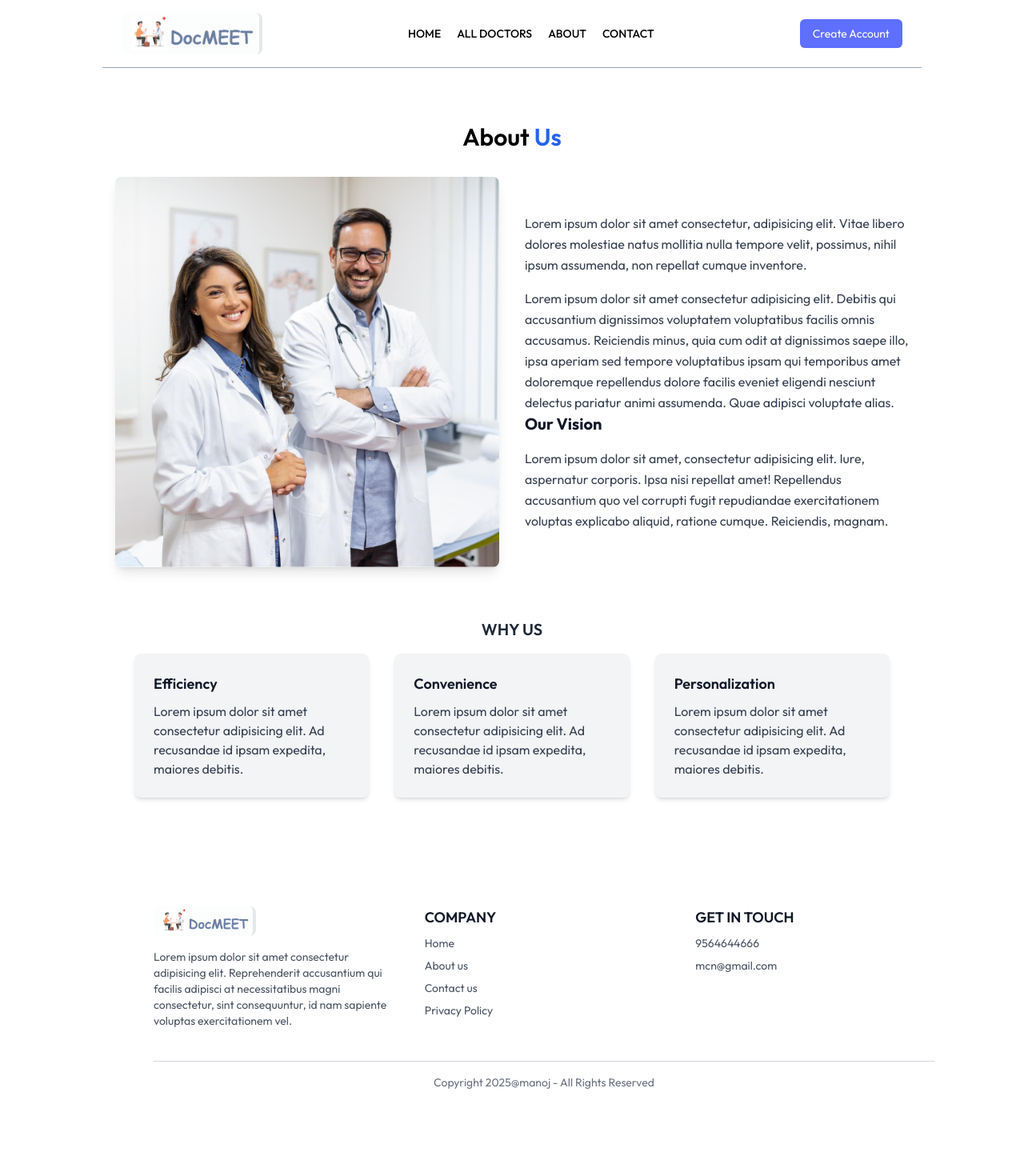
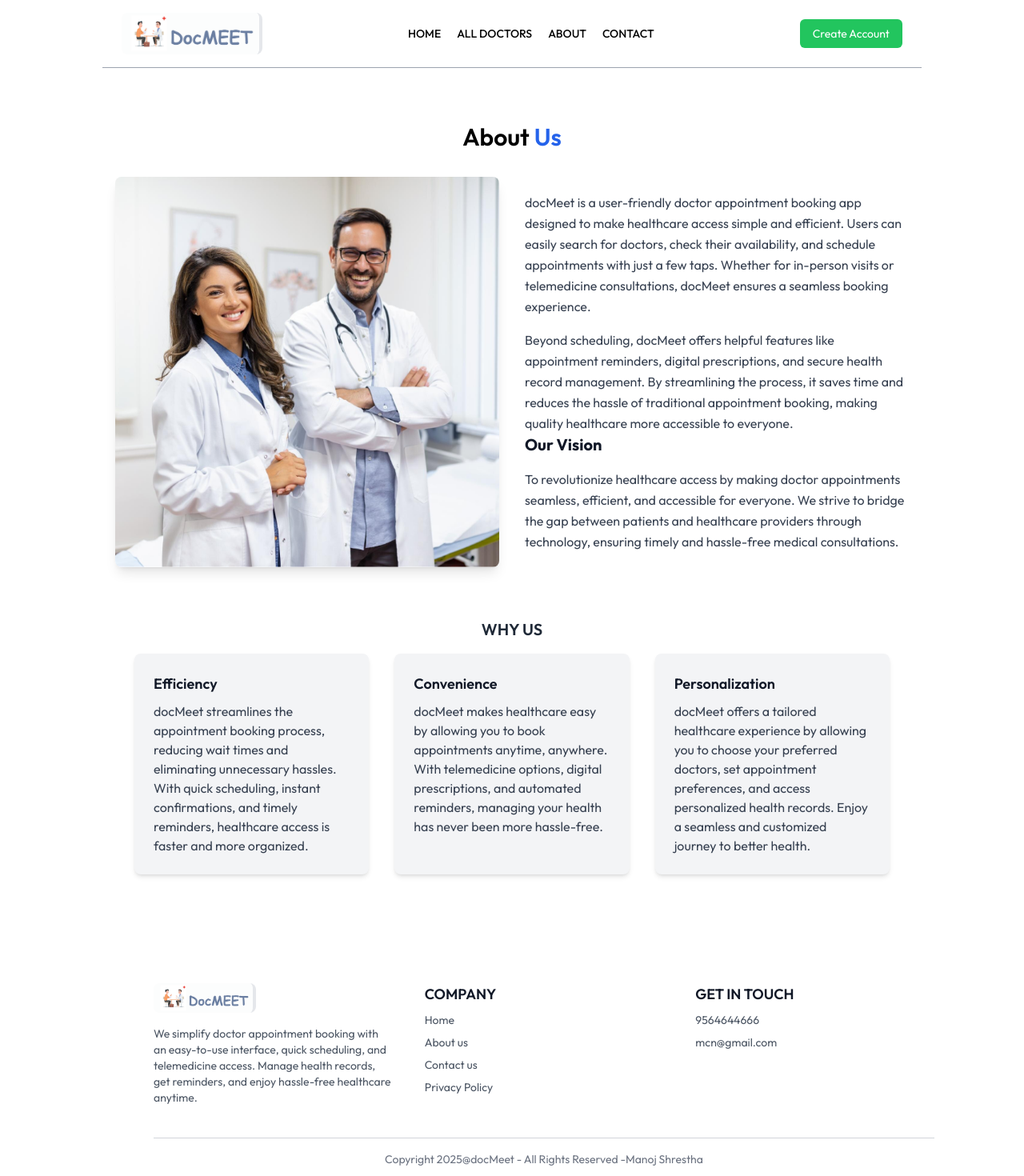
Before and after one commit to manojshrestha003/doctorAppointmentSystem-FrontEnd, a React (Vite) app: page /about in a window 1280 px wide. Shown: the top 1470 px of the page at 80% size. Before the commit the page ends 1403 px from the top, so only its background shows below. Built offline with nearby package versions, Linux system fonts and the light colour scheme; no server answers.

Commit message:
update color integration

```diff
--- a/src/components/Footer.jsx
+++ b/src/components/Footer.jsx
@@ -9,7 +9,7 @@ const Footer = () => {
         <div className='flex flex-col itemssss-center md:items-start text-center md:text-left gap-4'>
           <img src={assets.docMeet} alt='Logo' className='w-32  border-r-4 rounded-lg' />
           <p className='text-gray-600 text-sm max-w-sm'>
-            Lorem ipsum dolor sit amet consectetur adipisicing elit. Reprehenderit accusantium qui facilis adipisci at necessitatibus magni consectetur, sint consequuntur, id nam sapiente voluptas exercitationem vel.
+          We simplify doctor appointment booking with an easy-to-use interface, quick scheduling, and telemedicine access. Manage health records, get reminders, and enjoy hassle-free healthcare anytime.
           </p>
         </div>
 
@@ -36,7 +36,7 @@ const Footer = () => {
 
       {/* Copyright text */}
       <div className='mt-10 border-t border-gray-300 pt-4 text-center text-gray-500 text-sm'>
-        <p>Copyright 2025@manoj - All Rights Reserved</p>
+        <p>Copyright 2025@docMeet - All Rights Reserved  -Manoj Shrestha</p>
       </div>
     </div>
   );
--- a/src/components/Navbar.jsx
+++ b/src/components/Navbar.jsx
@@ -60,7 +60,7 @@ const Navbar = () => {
             </div>
           </div>
           :
-            <button onClick={()=>{navigate('/login')}} className="bg-primary text-white px-4 py-2 rounded-md hover:bg-primary-dark">
+            <button onClick={()=>{navigate('/login')}} className="bg-green-500 text-white px-4 py-2 rounded-md hover:bg-primary-dark ">
             Create Account
           </button>
         }
--- a/src/components/TopDoctors.jsx
+++ b/src/components/TopDoctors.jsx
@@ -44,7 +44,7 @@ const TopDoctors = () => {
   {/* More Button */}
   <button
     onClick={() => { navigate('/doctors'); scrollTo(0,0); }}
-    className="mt-6 px-5 py-2 bg-blue-600 text-white rounded-lg hover:bg-blue-700 transition"
+    className="mt-6 px-5 py-2 bg-green-500 text-white rounded-lg hover:bg-green-300 transition"
   >
     More
   </button>
--- a/src/pages/About.jsx
+++ b/src/pages/About.jsx
@@ -25,16 +25,16 @@ const About = () => {
         {/* Right Side - Text */}
         <div className="w-full md:w-1/2 space-y-4">
           <p className="text-gray-700 leading-relaxed">
-            Lorem ipsum dolor sit amet consectetur, adipisicing elit. Vitae libero dolores molestiae natus mollitia nulla tempore velit, possimus, nihil ipsum assumenda, non repellat cumque inventore.
+          docMeet is a user-friendly doctor appointment booking app designed to make healthcare access simple and efficient. Users can easily search for doctors, check their availability, and schedule appointments with just a few taps. Whether for in-person visits or telemedicine consultations, docMeet ensures a seamless booking experience.
           </p>
           <p className="text-gray-700 leading-relaxed">
-            Lorem ipsum dolor sit amet consectetur adipisicing elit. Debitis qui accusantium dignissimos voluptatem voluptatibus facilis omnis accusamus. Reiciendis minus, quia cum odit at dignissimos saepe illo, ipsa aperiam sed tempore voluptatibus ipsam qui temporibus amet doloremque repellendus dolore facilis eveniet eligendi nesciunt delectus pariatur animi assumenda. Quae adipisci voluptate alias.
+          Beyond scheduling, docMeet offers helpful features like appointment reminders, digital prescriptions, and secure health record management. By streamlining the process, it saves time and reduces the hassle of traditional appointment booking, making quality healthcare more accessible to everyone.
           </p>
 
           {/* Vision Section */}
           <b className="text-xl text-gray-900">Our Vision</b>
           <p className="text-gray-700 leading-relaxed">
-            Lorem ipsum dolor sit amet, consectetur adipisicing elit. Iure, aspernatur corporis. Ipsa nisi repellat amet! Repellendus accusantium quo vel corrupti fugit repudiandae exercitationem voluptas explicabo aliquid, ratione cumque. Reiciendis, magnam.
+          To revolutionize healthcare access by making doctor appointments seamless, efficient, and accessible for everyone. We strive to bridge the gap between patients and healthcare providers through technology, ensuring timely and hassle-free medical consultations.
           </p>
         </div>
       </div>
@@ -50,7 +50,8 @@ const About = () => {
     <div className="bg-gray-100 p-6 rounded-lg shadow-md">
       <b className="text-lg font-semibold text-gray-900">Efficiency</b>
       <p className="mt-2">
-        Lorem ipsum dolor sit amet consectetur adipisicing elit. Ad recusandae id ipsam expedita, maiores debitis.
+      docMeet streamlines the appointment booking process, reducing wait times and eliminating unnecessary hassles. With quick scheduling, instant confirmations, and timely reminders, healthcare access is faster and more organized.
+
       </p>
     </div>
 
@@ -58,7 +59,7 @@ const About = () => {
     <div className="bg-gray-100 p-6 rounded-lg shadow-md">
       <b className="text-lg font-semibold text-gray-900">Convenience</b>
       <p className="mt-2">
-        Lorem ipsum dolor sit amet consectetur adipisicing elit. Ad recusandae id ipsam expedita, maiores debitis.
+      docMeet makes healthcare easy by allowing you to book appointments anytime, anywhere. With telemedicine options, digital prescriptions, and automated reminders, managing your health has never been more hassle-free.
       </p>
     </div>
 
@@ -66,7 +67,7 @@ const About = () => {
     <div className="bg-gray-100 p-6 rounded-lg shadow-md">
       <b className="text-lg font-semibold text-gray-900">Personalization</b>
       <p className="mt-2">
-        Lorem ipsum dolor sit amet consectetur adipisicing elit. Ad recusandae id ipsam expedita, maiores debitis.
+      docMeet offers a tailored healthcare experience by allowing you to choose your preferred doctors, set appointment preferences, and access personalized health records. Enjoy a seamless and customized journey to better health.
       </p>
     </div>
   </div>
--- a/src/pages/Contact.jsx
+++ b/src/pages/Contact.jsx
@@ -26,10 +26,10 @@ const Contact = () => {
         <div className="w-full md:w-1/2 space-y-4 text-gray-700">
           <p className="text-xl font-semibold text-gray-900">OUR OFFICE</p>
           <p>Kathmandu, Nepal</p>
-          <p>📞 049563325</p>
-          <p>📧 book@gmail.com</p>
+          <p>📞+977-9803824865</p>
+          <p>📧 docmeet@gmail.com</p>
           <p className="font-medium">Careers</p>
-          <button className="mt-4 px-6 py-2 bg-blue-600 text-white font-semibold rounded-lg shadow-md hover:bg-blue-700 transition">
+          <button className="mt-4 px-6 py-2 bg-green-500 text-white font-semibold rounded-lg shadow-md hover:bg-green-300 transition">
             Explore Jobs
           </button>
         </div>
--- a/src/pages/Login.jsx
+++ b/src/pages/Login.jsx
@@ -101,7 +101,7 @@ const Login = () => {
 
       <button
         type="submit"
-        className="w-full mt-6 bg-blue-600 text-white font-semibold py-2 rounded-md hover:bg-blue-700 transition"
+        className="w-full mt-6 bg-green-500 text-white font-semibold py-2 rounded-md hover:bg-green-300 transition"
       >
         {state === 'Sign Up' ? 'Create Account' : 'Login'}
       </button>
--- a/src/pages/MyAppointments.jsx
+++ b/src/pages/MyAppointments.jsx
@@ -63,7 +63,7 @@ const MyAppointments = () => {
               <p className="mt-2 text-sm font-medium"><span className="font-semibold">Date & Time:</span> {item.slotDate} {item.slotTime}</p>
             </div>
             <div className="flex flex-col gap-2 md:flex-row md:gap-4">
-             {!item.cancelled &&  <button className="px-4 py-2 bg-blue-500 text-white rounded-lg hover:bg-blue-600 transition">Pay Online</button>}
+             {!item.cancelled &&  <button className="px-4 py-2 bg-green-500 text-white rounded-lg hover:bg-green-400 transition">Pay Online</button>}
               {!item.cancelled &&<button onClick={()=>{cancelAppointment(item._id)}}  className="px-4 py-2 bg-red-500 text-white rounded-lg hover:bg-red-600 transition">Cancel Appointment</button>}
               {item.cancelled && <button className="px-4 py-2 bg-red-500 text-white rounded-lg hover:bg-red-600 transition">Appointment Cancelled</button>}
             </div>
```
